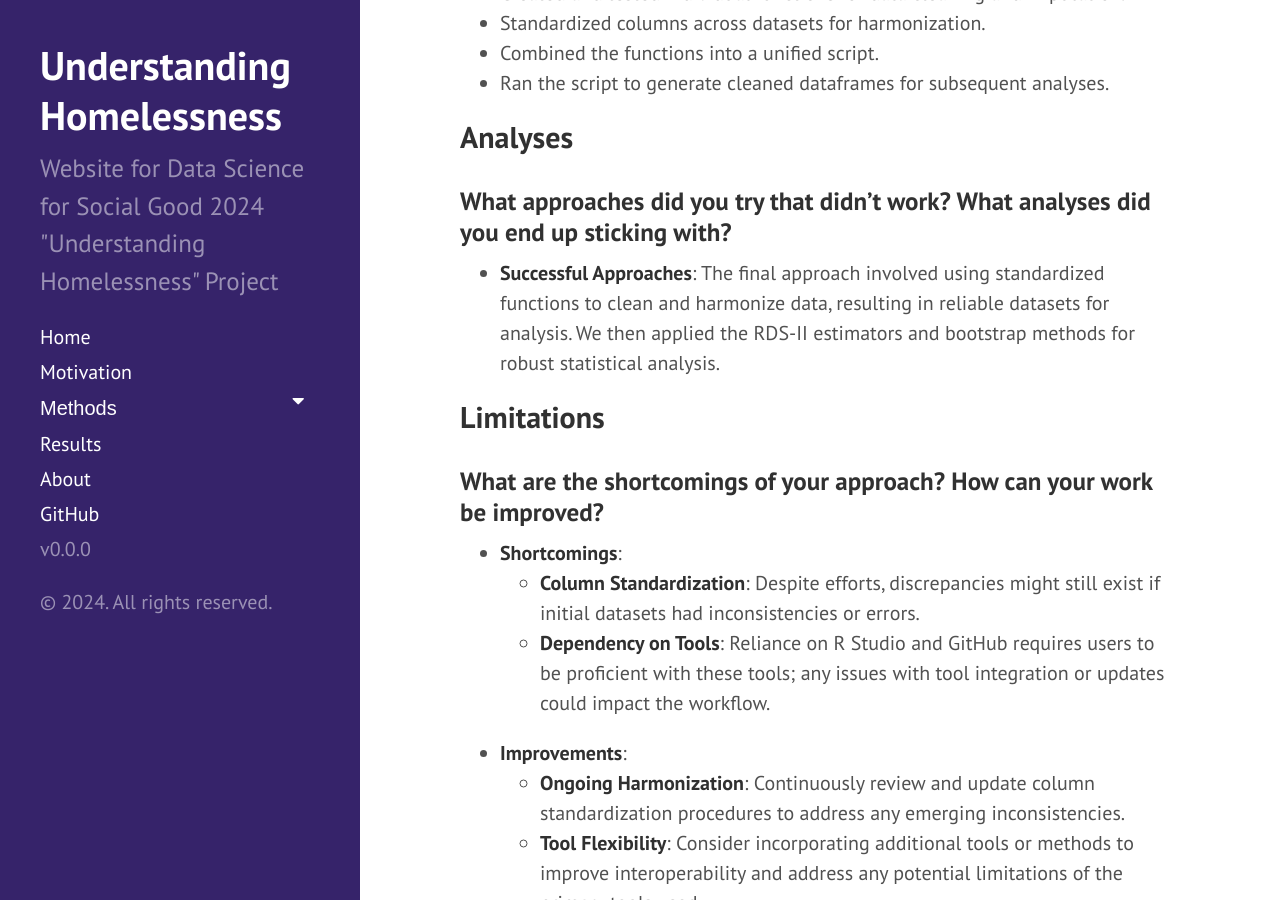
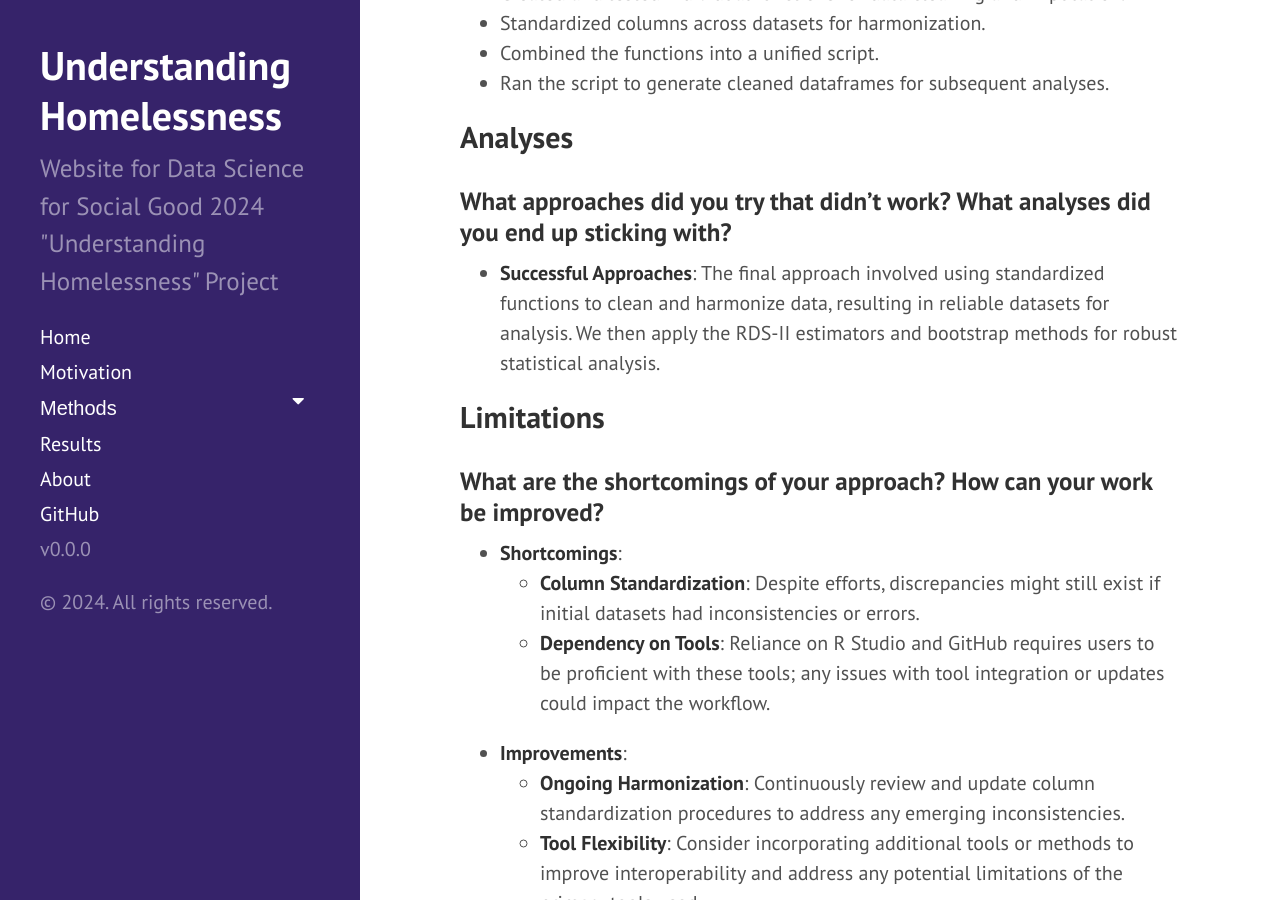
Before and after one commit to uwescience/DSSG2024_Understanding_Homelessness, a Jekyll site: the page built from method1.md, in a window 1280 px wide and 900 px high, scrolled down 1563 px. Built offline with Jekyll 4.4.1, drawn with Linux system fonts in a browser that asks for light colours.

Commit message:
Update method1.md

```diff
--- a/method1.md
+++ b/method1.md
@@ -53,7 +53,7 @@ The workflow was divided into several steps:
 
 ### What approaches did you try that didn’t work? What analyses did you end up sticking with?
 
-- **Successful Approaches**: The final approach involved using standardized functions to clean and harmonize data, resulting in reliable datasets for analysis. We then applied the RDS-II estimators and bootstrap methods for robust statistical analysis.
+- **Successful Approaches**: The final approach involved using standardized functions to clean and harmonize data, resulting in reliable datasets for analysis. We then apply the RDS-II estimators and bootstrap methods for robust statistical analysis.
 
 ## Limitations
 
```
